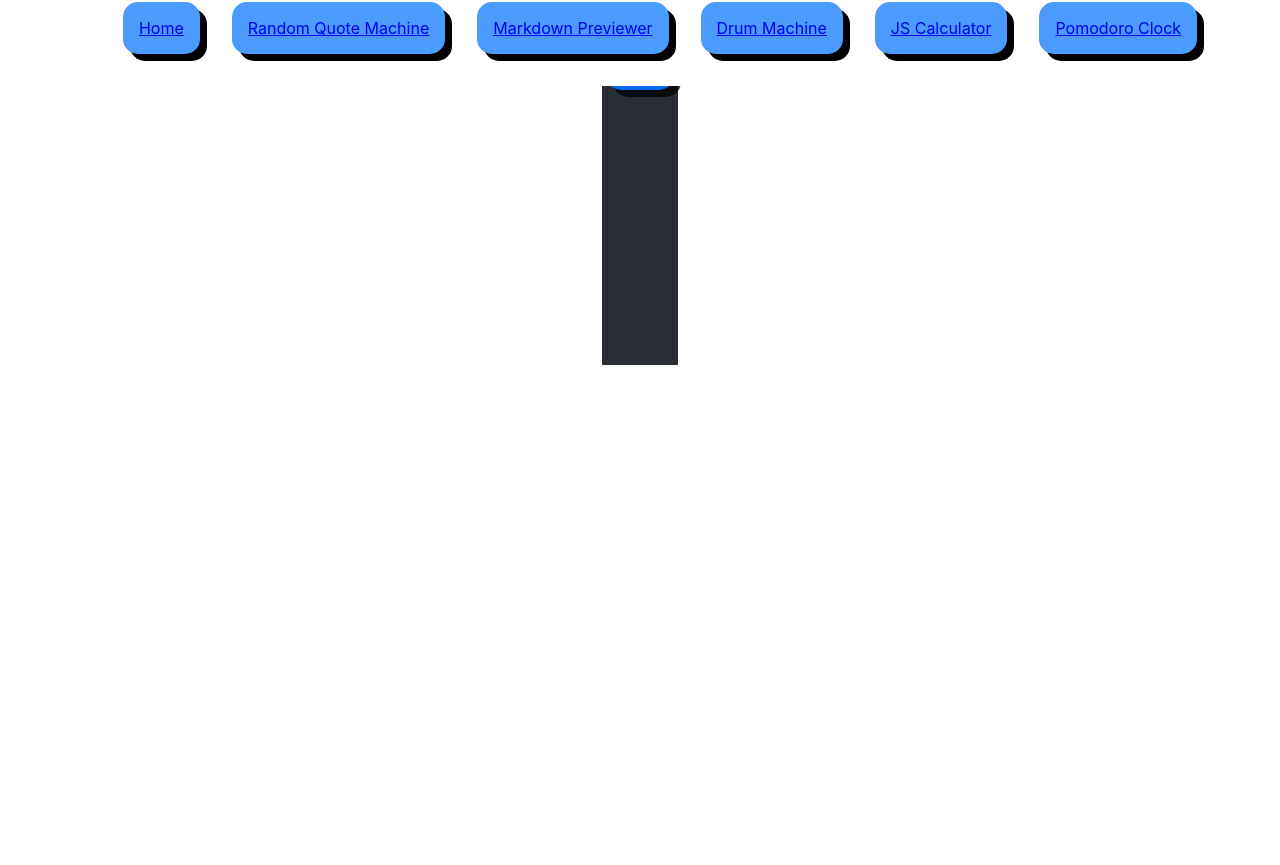
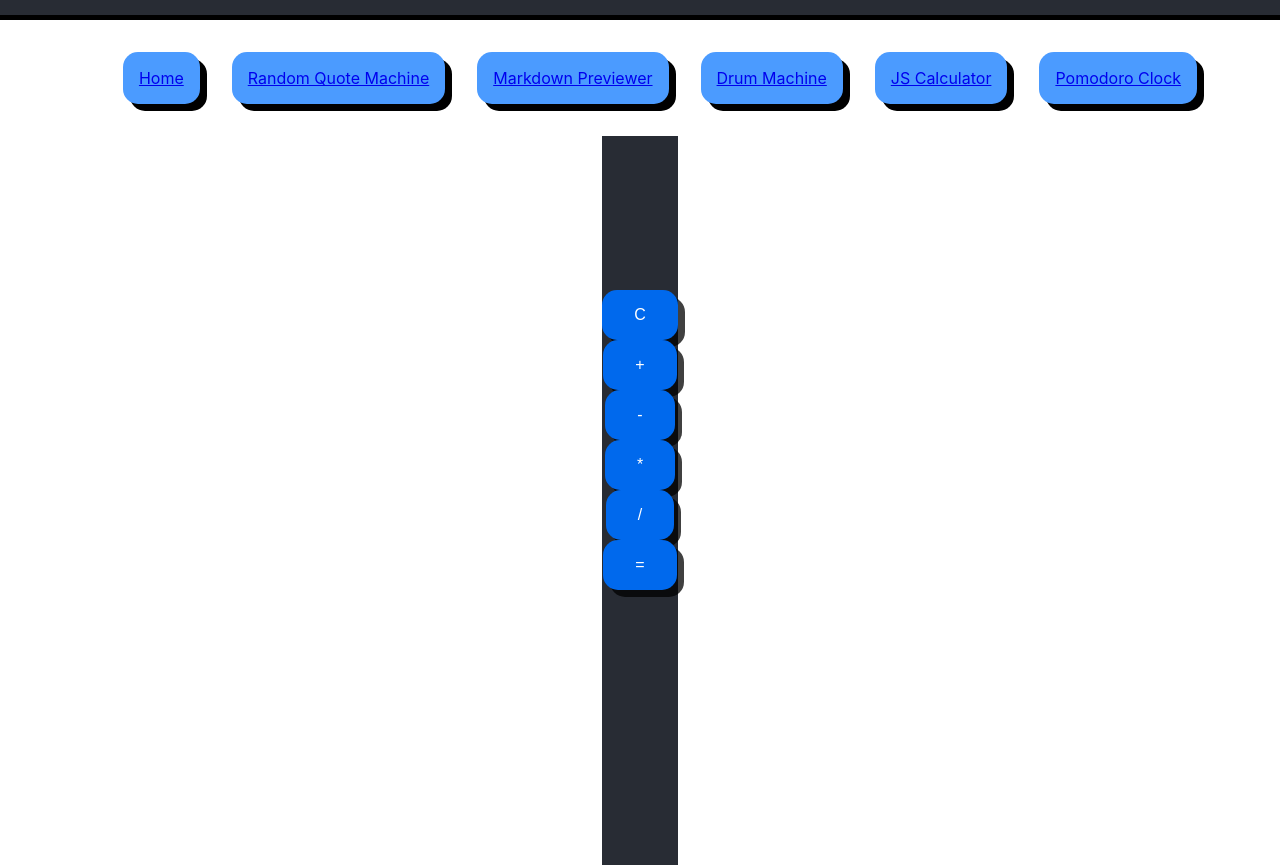
Before and after one commit to chiubaca/fcc-front-end-libs-challenge, a React (Create React App) app: page /js-calculator in a window 1280 px wide. Shown: the part 835-1700 px from the top of the page. Before the commit the page ends 1200 px from the top, so only its background shows below. Built offline with nearby package versions, Linux system fonts and the light colour scheme.

Commit message:
added equals function button and fixed eight id

```diff
--- a/src/pages/Calculator/index.js
+++ b/src/pages/Calculator/index.js
@@ -10,8 +10,9 @@ class Calculator extends React.Component {
     return (
       <main id="calculator">
         <div id="calculator-container">
+          <div id="display"></div>
           <div id="number-container">
-            <Number id="nine" value={9} /> <Number id="eigth" value={8} />
+            <Number id="nine" value={9} /> <Number id="eight" value={8} />
             <Number id="seven" value={7} />
             <Number id="six" value={6} /> <Number id="five" value={5} />
             <Number id="four" value={4} />
@@ -25,6 +26,7 @@ class Calculator extends React.Component {
             <Function id="subtract" value="-" />
             <Function id="multiply" value="*" />
             <Function id="divide" value="/" />
+            <Function id="equals" value="=" />
           </div>
         </div>
       </main>
```
